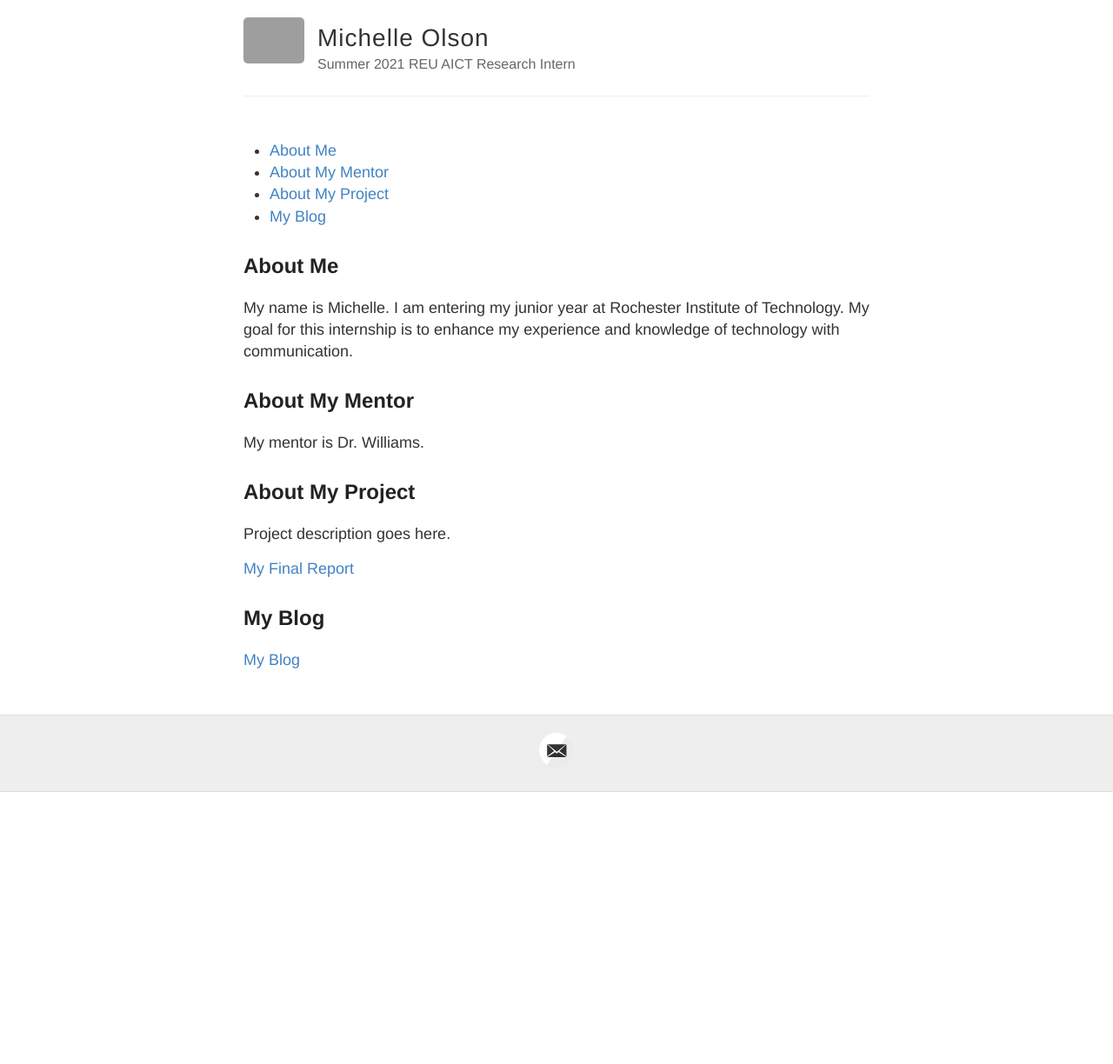
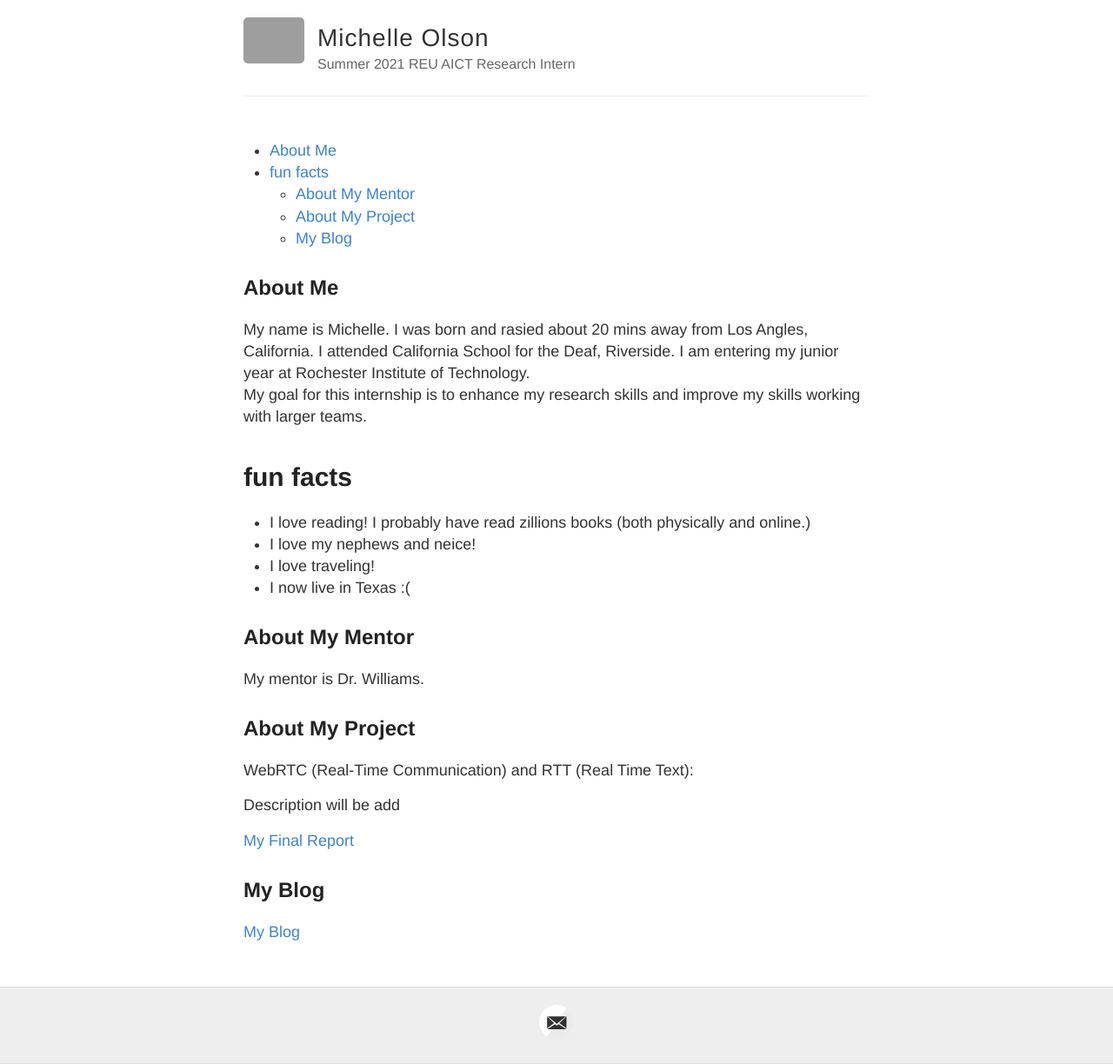
Before and after one commit to moohy2005/moohy2005.github.io, a Jekyll site: the page built from index.md, in a window 1280 px wide. Shown: the whole page at 87% size. Built offline with Jekyll 4.4.1, drawn with Linux system fonts in a browser that asks for light colours; before the commit the page ends 911 px from its top, so only the background shows below that; grey boxes are pictures that could not be loaded.

Commit message:
Update index.md

```diff
--- a/index.md
+++ b/index.md
@@ -8,10 +8,16 @@ title: Summer 2021 DREU Project Site
 
 ## About Me
 
-My name is Michelle. I am entering my junior
-year at Rochester Institute of Technology.  My goal for this internship is to enhance my
-experience and knowledge of technology with
-communication.
+My name is Michelle. I was born and rasied about 20 mins away from Los Angles, California. I attended California School for the Deaf, Riverside.
+I am entering my junior year at Rochester Institute of Technology.
+My goal for this internship is to enhance my research skills and improve my skills working with larger teams.
+
+# fun facts
+- I love reading! I probably have read zillions books (both physically and online.)
+- I love my nephews and neice!
+- I love traveling!
+- I now live in Texas :(
+
 
 ## About My Mentor
 
@@ -19,7 +25,9 @@ My mentor is Dr. Williams.
 
 ## About My Project
 
-Project description goes here.
+WebRTC (Real-Time Communication) and RTT (Real Time Text):
+
+Description will be add
 
 [My Final Report](files/finalreport.pdf)
 
```
